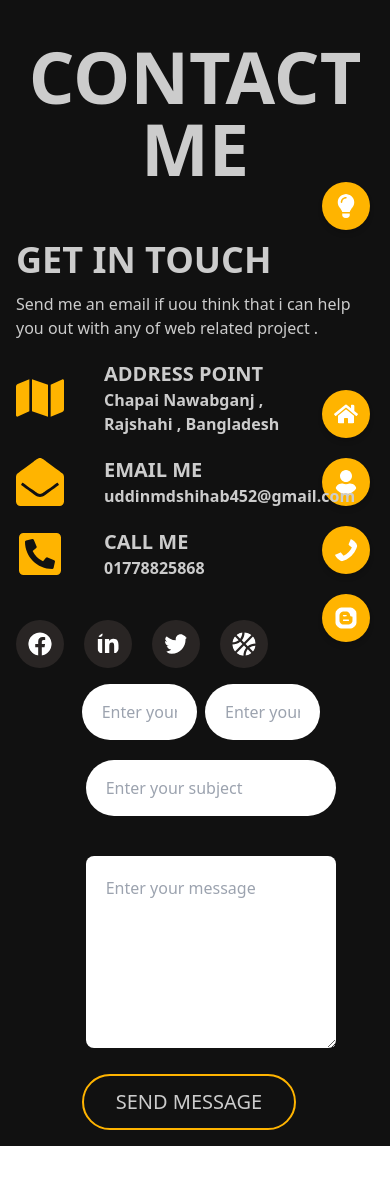
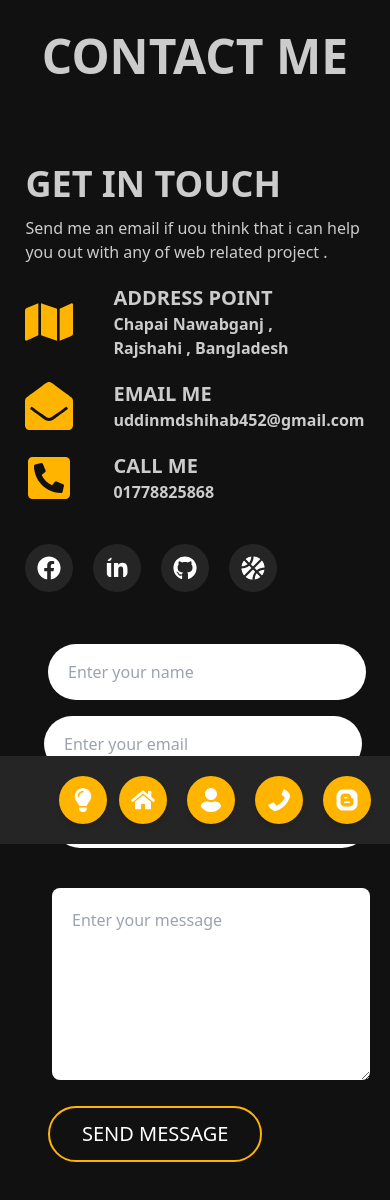
Before and after one commit to Shihab2022/-my_portfolio, a React (Create React App) app: page /contact in a window 390 px wide. Shown: the top 1200 px of the page. Before the commit the page ends 1146 px from the top, so only its background shows below. Built offline with nearby package versions, Linux system fonts and the light colour scheme; the HTML template or start-up script is replaced by a standard one.

Commit message:
responsive contact page

```diff
--- a/src/Pages/Contact/Contact.js
+++ b/src/Pages/Contact/Contact.js
@@ -1,61 +1,94 @@
-import React from 'react';
-import { FaMap,FaEnvelopeOpen,FaPhoneSquareAlt,FaFacebook,FaLinkedinIn,FaTwitter,FaBasketballBall} from "react-icons/fa";
+import React from "react";
+import {
+  FaMap,
+  FaEnvelopeOpen,
+  FaPhoneSquareAlt,
+  FaFacebook,
+  FaLinkedinIn,
+  FaGithub,
+  FaBasketballBall,
+} from "react-icons/fa";
 
 const Contact = () => {
   return (
     <>
-        <div className='bg-accent min-h-screen  w-screen'>
-        <h1 className='text-7xl text-center font-bold uppercase py-10'>CONTACT me</h1>
+      <div className="bg-accent min-h-screen md:pb-0 pb-32 w-screen">
+        <h1 className="md:text-7xl  text-5xl text-center font-bold uppercase py-8 md:py-10">
+          CONTACT me
+        </h1>
         <div class="hero h-[100%] ">
-
           <div class="hero-content flex-col lg:flex-row">
-    <div className=''>
-        <h1 className='text-4xl uppercase mb-3 font-bold'>get in touch</h1>
-        <p>Send me an email if uou think that i can help you out with any of web related project .</p>
-        <div className='flex  my-5 items-center'>
-            <FaMap className='text-primary text-5xl'/>
-            <div className='ml-10'>
-                <p className='text-xl font-bold'>ADDRESS POINT</p>
-                <p className='font-semibold'>Chapai Nawabganj , <br /> Rajshahi , Bangladesh</p>
+            <div className="md:px-0 md:py-0 px-[8%] py-[10%]">
+              <h1 className="text-4xl uppercase mb-3 font-bold">
+                get in touch
+              </h1>
+              <p>
+                Send me an email if uou think that i can help you out with any
+                of web related project .
+              </p>
+              <div className="flex  my-5 items-center">
+                <FaMap className="text-primary text-5xl" />
+                <div className="ml-10">
+                  <p className="text-xl font-bold">ADDRESS POINT</p>
+                  <p className="font-semibold">
+                    Chapai Nawabganj , <br /> Rajshahi , Bangladesh
+                  </p>
                 </div>
               </div>
-        <div className='flex  my-5 items-center'>
-            <FaEnvelopeOpen className='text-primary text-5xl'/>
-            <div className='ml-10'>
-                <p className='text-xl font-bold uppercase'>email me</p>
-                <p className='font-semibold'>uddinmdshihab452@gmail.com</p>
+              <div className="flex  my-5 items-center">
+                <FaEnvelopeOpen className="text-primary text-5xl" />
+                <div className="ml-10">
+                  <p className="text-xl font-bold uppercase">email me</p>
+                  <p className="font-semibold">uddinmdshihab452@gmail.com</p>
                 </div>
               </div>
-        <div className='flex  my-5 items-center'>
-            <FaPhoneSquareAlt className='text-primary text-5xl'/>
-            <div className='ml-10'>
-                <p className='text-xl font-bold uppercase'>CALL ME</p>
-                <p className='font-semibold'>01778825868</p>
+              <div className="flex  my-5 items-center">
+                <FaPhoneSquareAlt className="text-primary text-5xl" />
+                <div className="ml-10">
+                  <p className="text-xl font-bold uppercase">CALL ME</p>
+                  <p className="font-semibold">01778825868</p>
                 </div>
               </div>
-        <div className='flex mt-10'>
-            <FaFacebook className='p-3 hover:bg-primary bg-stone-800 rounded-full text-white text-5xl'/>
-            <FaLinkedinIn className='p-3 hover:bg-primary bg-stone-800 rounded-full text-white text-5xl mx-5'/>
-            <FaTwitter className='p-3 hover:bg-primary bg-stone-800 rounded-full text-white text-5xl'/>
-            <FaBasketballBall className='p-3 hover:bg-primary bg-stone-800 rounded-full text-white text-5xl ml-5'/>
+              <div className="flex mt-10">
+                <FaFacebook className="p-3 hover:bg-primary bg-info rounded-full text-white text-5xl" />
+                <FaLinkedinIn className="p-3 hover:bg-primary bg-info rounded-full text-white text-5xl mx-5" />
+                <FaGithub className="p-3 hover:bg-primary bg-info rounded-full text-white text-5xl" />
+                <FaBasketballBall className="p-3 hover:bg-primary bg-info rounded-full text-white text-5xl ml-5" />
               </div>
             </div>
-    <div className='w-[70%] text-base'>
-    <form action="" >
-<div className='flex justify-around '>
-<input type="text" placeholder='Enter your name'  className='px-5 ml-3 py-4 rounded-full w-[50%]'/>
-<input type="email" placeholder='Enter your email'  className='px-5 ml-2 py-4 rounded-full w-[50%]'/>
+            <div className="md:w-[70%] w-full px-5 text-black">
+              <form action="">
+                <div className="md:flex justify-around ">
+                  <input
+                    type="text"
+                    placeholder="Enter your name"
+                    className="px-5 ml-3 py-4 rounded-full w-full md:w-[50%]"
+                  />
+                  <input
+                    type="email"
+                    placeholder="Enter your email"
+                    className="px-5 ml-2 py-4 rounded-full w-full md:mt-0 mt-4 md:w-[50%]"
+                  />
                 </div>
-<input type="text" placeholder='Enter your subject'  className='px-5 my-5 ml-4 py-4 rounded-full w-full'/>
-<textarea  placeholder='Enter your message'   className='px-5 my-5 ml-4 py-5 h-48 rounded-lg w-full'></textarea>
-<input type="submit" value="send message"  className=' ml-3 rounded-full py-3 uppercase px-8 border-2 border-primary text-xl'/>
+                <input
+                  type="text"
+                  placeholder="Enter your subject"
+                  className="px-5 my-5 ml-4 py-4 rounded-full w-full"
+                />
+                <textarea
+                  placeholder="Enter your message"
+                  className="px-5 my-5 ml-4 py-5 h-48 rounded-lg w-full"
+                ></textarea>
+                <input
+                  type="submit"
+                  value="send message"
+                  className=" ml-3 rounded-full text-neutral py-3 uppercase px-8 border-2 border-primary text-xl"
+                />
               </form>
-
             </div>
           </div>
         </div>
       </div>
-
     </>
   );
 };
--- a/src/Pages/sheared/NavBar.js
+++ b/src/Pages/sheared/NavBar.js
@@ -5,13 +5,13 @@ import { NavLink } from 'react-router-dom';
 const NavBar = () => {
     return (
         <>
-         <div className='absolute right-5  h-screen top-0 items-center justify-center flex flex-col  text-neutral text-5xl  '>
+         <div className='md:absolute fixed md:right-5  md:bg-accent bg-[#252525] md:z-0 z-10 bottom-0  md:h-screen md:top-0 items-center justify-center flex md:flex-col md:px-0 px-[15%]  text-neutral text-5xl  '>
 
-          <NavLink to='/' ><FaLightbulb className=' p-3 bg-primary   rounded-full shadow-md mb-40'/></NavLink>
-          <NavLink to='/'  ><FaHome  className=' home-btn p-3 bg-primary rounded-full shadow-md' /></NavLink>
-          <NavLink to='/about' ><FaUser className='p-3 my-5 bg-primary rounded-full shadow-md'/></NavLink>
-          <NavLink to='/contact' ><FaPhone className='p-3 bg-primary rounded-full shadow-md'/></NavLink>
-          <NavLink to='/' ><FaBlogger className='p-3 my-5 bg-primary rounded-full shadow-md'/></NavLink>
+          <NavLink to='/' ><FaLightbulb className=' p-3 bg-primary hover:duration-700 hover:bg-info  rounded-full shadow-md md:mb-40'/></NavLink>
+          <NavLink to='/'  ><FaHome  className=' home-btn p-3 ml-3 md:ml-0 bg-primary hover:duration-700 hover:bg-info rounded-full shadow-md' /></NavLink>
+          <NavLink to='/about' ><FaUser className='p-3 md:my-5 md:mx-0 mx-5 bg-primary hover:duration-700 hover:bg-info rounded-full shadow-md'/></NavLink>
+          <NavLink to='/contact' ><FaPhone className='p-3 bg-primary hover:duration-700 hover:bg-info rounded-full shadow-md'/></NavLink>
+          <NavLink to='/' ><FaBlogger className='p-3 md:mx-0 mx-5 my-5 bg-primary hover:duration-700 hover:bg-info rounded-full shadow-md'/></NavLink>
 
         </div>
         </>
--- a/tailwind.config.js
+++ b/tailwind.config.js
@@ -10,6 +10,7 @@ module.exports = {
           secondary: "#090306",
           accent: "#111111",
           neutral: "#FFFFFF",
+          info: "#252525",
           error: "#FA5C5C",
         },
       },
```
Lines whose indentation alone changed are shown as unchanged.
